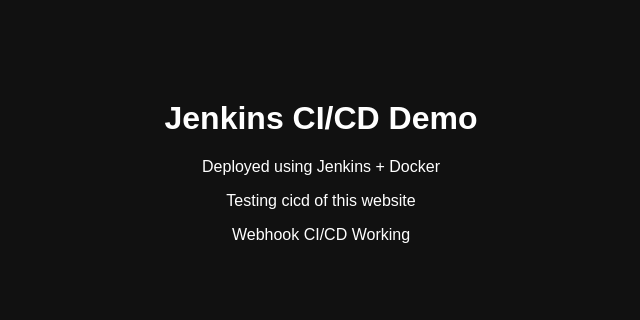
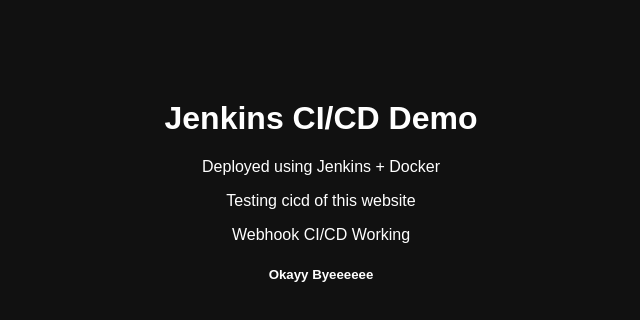
Before and after one commit to Code4mejl/jenkins-docker-cicd, a plain HTML site: page index.html in a window 1280 px wide. Shown: the whole page, without its empty margins (319-959 px from the left). Drawn offline with Linux system fonts and the light colour scheme.

Commit message:
Checking for cd through webhooks

```diff
--- a/index.html
+++ b/index.html
@@ -11,6 +11,7 @@
 <p>Deployed using Jenkins + Docker</p>
 <p>Testing cicd of this website</p>
 <p>Webhook CI/CD Working</p>
+<h5> Okayy Byeeeeee</h5>
 
 </body>
 </html>
```
